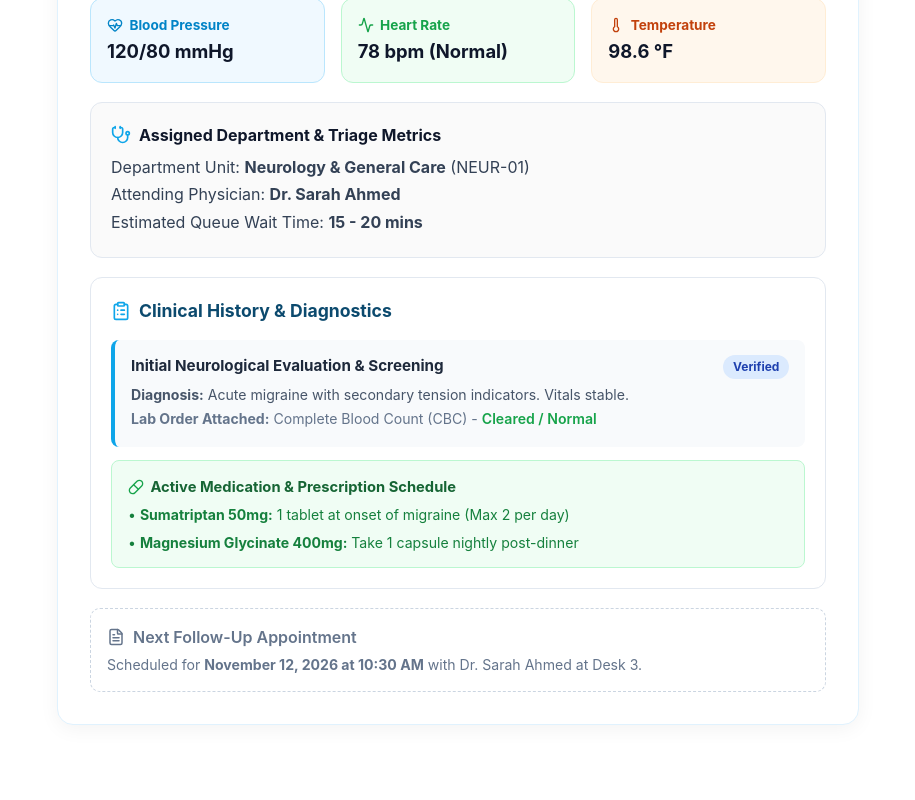
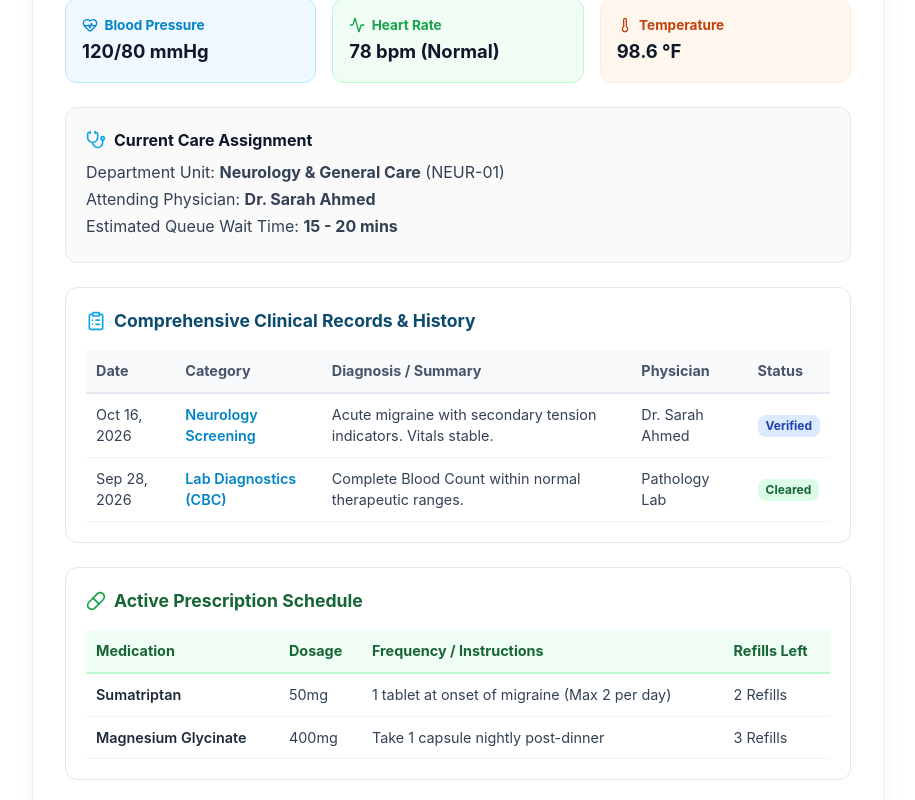
Before and after one commit to itxjiya26/hospital-management-system, a React (Vite) app: page /patient-dashboard in a window 1280 px wide. Shown: the part 260-1060 px from the top of the page, without its empty margins (182-1097 px from the left). Built offline with nearby package versions, Linux system fonts and the light colour scheme; no server answers.

Commit message:
Add structured tables for patient EHR history and active prescriptions

```diff
--- a/src/pages/PatientDashboard.jsx
+++ b/src/pages/PatientDashboard.jsx
@@ -1,7 +1,7 @@
 import { useState, useEffect } from "react";
 import axios from "axios";
 import { API_URL } from "../api";
-import { Activity, Clock, User, FileText, CheckCircle, ClipboardList, Pill, Stethoscope, HeartPulse, Thermometer, FileSpreadsheet } from "lucide-react";
+import { Activity, Clock, User, FileText, CheckCircle, ClipboardList, Pill, Stethoscope, HeartPulse, Thermometer } from "lucide-react";
 
 export default function PatientDashboard() {
   const [patientRecord, setPatientRecord] = useState({
@@ -26,7 +26,7 @@ export default function PatientDashboard() {
   }, []);
 
   return (
-    <div style={{ maxWidth: "850px", margin: "2rem auto", padding: "1.5rem" }}>
+    <div style={{ maxWidth: "900px", margin: "2rem auto", padding: "1.5rem" }}>
       <div style={{ backgroundColor: "#ffffff", borderRadius: "16px", padding: "2rem", border: "1px solid #e0f2fe", boxShadow: "0 4px 20px rgba(0,0,0,0.05)" }}>
 
         {/* Header */}
@@ -36,14 +36,14 @@ export default function PatientDashboard() {
           </div>
           <div>
             <h1 style={{ fontSize: "1.5rem", margin: 0, color: "#0c4a6e" }}>Patient Electronic Health Record (EHR)</h1>
-            <p style={{ margin: 0, color: "#64748b", fontSize: "0.9rem" }}>Patient Email: {patientEmail} | ID: #CRG-94821</p>
+            <p style={{ margin: 0, color: "#64748b", fontSize: "0.9rem" }}>Patient Email: {patientEmail} | Record ID: #CRG-94821</p>
           </div>
         </div>
 
-        <div style={{ display: "flex", flexDirection: "column", gap: "1.2rem" }}>
+        <div style={{ display: "flex", flexDirection: "column", gap: "1.5rem" }}>
 
-          {/* Quick Metrics & Vitals Grid */}
-          <div style={{ display: "grid", gridTemplateColumns: "repeat(auto-fit, minmax(180px, 1fr))", gap: "1rem" }}>
+          {/* Quick Vitals Grid */}
+          <div style={{ display: "grid", gridTemplateColumns: "repeat(auto-fit, minmax(200px, 1fr))", gap: "1rem" }}>
             <div style={{ backgroundColor: "#f0f9ff", padding: "1rem", borderRadius: "12px", border: "1px solid #bae6fd" }}>
               <div style={{ display: "flex", alignItems: "center", gap: "0.4rem", color: "#0284c7", fontSize: "0.85rem", fontWeight: "700", marginBottom: "0.2rem" }}>
                 <HeartPulse size={16} /> Blood Pressure
@@ -64,11 +64,11 @@ export default function PatientDashboard() {
             </div>
           </div>
 
-          {/* Current Care & Triage Status Card */}
+          {/* Department & Triage Summary */}
           <div style={{ backgroundColor: "#fafafa", padding: "1.25rem", borderRadius: "12px", border: "1px solid #e2e8f0" }}>
             <div style={{ display: "flex", alignItems: "center", gap: "0.5rem", color: "#0f172a", fontWeight: "700", marginBottom: "0.5rem" }}>
               <Stethoscope size={20} color="#0ea5e9" />
-              <span>Assigned Department & Triage Metrics</span>
+              <span>Current Care Assignment</span>
             </div>
             <p style={{ margin: "0.2rem 0", color: "#334155" }}>
               Department Unit: <strong>{patientRecord?.name}</strong> ({patientRecord?.code})
@@ -81,49 +81,84 @@ export default function PatientDashboard() {
             </p>
           </div>
 
-          {/* Precise Medical History & Lab Results */}
+          {/* 📋 Complete Medical Record Tables */}
           <div style={{ backgroundColor: "#ffffff", padding: "1.25rem", borderRadius: "12px", border: "1px solid #e2e8f0" }}>
             <div style={{ display: "flex", alignItems: "center", gap: "0.5rem", color: "#0c4a6e", fontWeight: "700", marginBottom: "1rem" }}>
               <ClipboardList color="#0ea5e9" size={20} />
-              <span style={{ fontSize: "1.1rem" }}>Clinical History & Diagnostics</span>
+              <span style={{ fontSize: "1.1rem" }}>Comprehensive Clinical Records & History</span>
             </div>
 
-            <div style={{ display: "flex", flexDirection: "column", gap: "0.85rem" }}>
-
-              {/* Consultation Record */}
-              <div style={{ padding: "0.9rem 1rem", backgroundColor: "#f8fafc", borderRadius: "8px", borderLeft: "4px solid #0ea5e9" }}>
-                <div style={{ display: "flex", justifyContent: "space-between", alignItems: "center", marginBottom: "0.3rem" }}>
-                  <span style={{ fontWeight: "700", color: "#1e293b", fontSize: "0.95rem" }}>
-                    Initial Neurological Evaluation & Screening
-                  </span>
-                  <span style={{ backgroundColor: "#dbeafe", color: "#1e40af", padding: "0.2rem 0.6rem", borderRadius: "12px", fontSize: "0.75rem", fontWeight: "700" }}>
-                    Verified
-                  </span>
-                </div>
-                <p style={{ margin: "0.2rem 0", fontSize: "0.88rem", color: "#475569" }}>
-                  <strong>Diagnosis:</strong> Acute migraine with secondary tension indicators. Vitals stable.
-                </p>
-                <p style={{ margin: "0.2rem 0", fontSize: "0.88rem", color: "#64748b" }}>
-                  <strong>Lab Order Attached:</strong> Complete Blood Count (CBC) - <span style={{ color: "#16a34a", fontWeight: "600" }}>Cleared / Normal</span>
-                </p>
-              </div>
-
-              {/* Precise Active Prescriptions */}
-              <div style={{ padding: "0.9rem 1rem", backgroundColor: "#f0fdf4", borderRadius: "8px", border: "1px solid #bbf7d0" }}>
-                <div style={{ display: "flex", alignItems: "center", gap: "0.4rem", color: "#166534", fontWeight: "700", marginBottom: "0.4rem", fontSize: "0.92rem" }}>
-                  <Pill color="#16a34a" size={16} />
-                  <span>Active Medication & Prescription Schedule</span>
-                </div>
-                <div style={{ display: "flex", flexDirection: "column", gap: "0.4rem", fontSize: "0.88rem", color: "#15803d" }}>
-                  <div>• <strong>Sumatriptan 50mg:</strong> 1 tablet at onset of migraine (Max 2 per day)</div>
-                  <div>• <strong>Magnesium Glycinate 400mg:</strong> Take 1 capsule nightly post-dinner</div>
-                </div>
-              </div>
-
+            <div style={{ overflowX: "auto" }}>
+              <table style={{ width: "100%", borderCollapse: "collapse", textAlign: "left", fontSize: "0.9rem" }}>
+                <thead>
+                  <tr style={{ backgroundColor: "#f8fafc", borderBottom: "2px solid #e2e8f0", color: "#475569" }}>
+                    <th style={{ padding: "10px" }}>Date</th>
+                    <th style={{ padding: "10px" }}>Category</th>
+                    <th style={{ padding: "10px" }}>Diagnosis / Summary</th>
+                    <th style={{ padding: "10px" }}>Physician</th>
+                    <th style={{ padding: "10px" }}>Status</th>
+                  </tr>
+                </thead>
+                <tbody>
+                  <tr style={{ borderBottom: "1px solid #f1f5f9" }}>
+                    <td style={{ padding: "10px", color: "#334155" }}>Oct 16, 2026</td>
+                    <td style={{ padding: "10px", fontWeight: "600", color: "#0284c7" }}>Neurology Screening</td>
+                    <td style={{ padding: "10px", color: "#334155" }}>Acute migraine with secondary tension indicators. Vitals stable.</td>
+                    <td style={{ padding: "10px", color: "#334155" }}>Dr. Sarah Ahmed</td>
+                    <td style={{ padding: "10px" }}>
+                      <span style={{ backgroundColor: "#dbeafe", color: "#1e40af", padding: "0.2rem 0.5rem", borderRadius: "8px", fontSize: "0.75rem", fontWeight: "700" }}>Verified</span>
+                    </td>
+                  </tr>
+                  <tr style={{ borderBottom: "1px solid #f1f5f9" }}>
+                    <td style={{ padding: "10px", color: "#334155" }}>Sep 28, 2026</td>
+                    <td style={{ padding: "10px", fontWeight: "600", color: "#0284c7" }}>Lab Diagnostics (CBC)</td>
+                    <td style={{ padding: "10px", color: "#334155" }}>Complete Blood Count within normal therapeutic ranges.</td>
+                    <td style={{ padding: "10px", color: "#334155" }}>Pathology Lab</td>
+                    <td style={{ padding: "10px" }}>
+                      <span style={{ backgroundColor: "#dcfce7", color: "#166534", padding: "0.2rem 0.5rem", borderRadius: "8px", fontSize: "0.75rem", fontWeight: "700" }}>Cleared</span>
+                    </td>
+                  </tr>
+                </tbody>
+              </table>
             </div>
           </div>
 
-          {/* Instructions */}
+          {/* 💊 Active Prescriptions Table */}
+          <div style={{ backgroundColor: "#ffffff", padding: "1.25rem", borderRadius: "12px", border: "1px solid #e2e8f0" }}>
+            <div style={{ display: "flex", alignItems: "center", gap: "0.5rem", color: "#166534", fontWeight: "700", marginBottom: "1rem" }}>
+              <Pill color="#16a34a" size={20} />
+              <span style={{ fontSize: "1.1rem" }}>Active Prescription Schedule</span>
+            </div>
+
+            <div style={{ overflowX: "auto" }}>
+              <table style={{ width: "100%", borderCollapse: "collapse", textAlign: "left", fontSize: "0.9rem" }}>
+                <thead>
+                  <tr style={{ backgroundColor: "#f0fdf4", borderBottom: "2px solid #bbf7d0", color: "#166534" }}>
+                    <th style={{ padding: "10px" }}>Medication</th>
+                    <th style={{ padding: "10px" }}>Dosage</th>
+                    <th style={{ padding: "10px" }}>Frequency / Instructions</th>
+                    <th style={{ padding: "10px" }}>Refills Left</th>
+                  </tr>
+                </thead>
+                <tbody>
+                  <tr style={{ borderBottom: "1px solid #f1f5f9" }}>
+                    <td style={{ padding: "10px", fontWeight: "600", color: "#1e293b" }}>Sumatriptan</td>
+                    <td style={{ padding: "10px", color: "#334155" }}>50mg</td>
+                    <td style={{ padding: "10px", color: "#334155" }}>1 tablet at onset of migraine (Max 2 per day)</td>
+                    <td style={{ padding: "10px", color: "#334155" }}>2 Refills</td>
+                  </tr>
+                  <tr style={{ borderBottom: "1px solid #f1f5f9" }}>
+                    <td style={{ padding: "10px", fontWeight: "600", color: "#1e293b" }}>Magnesium Glycinate</td>
+                    <td style={{ padding: "10px", color: "#334155" }}>400mg</td>
+                    <td style={{ padding: "10px", color: "#334155" }}>Take 1 capsule nightly post-dinner</td>
+                    <td style={{ padding: "10px", color: "#334155" }}>3 Refills</td>
+                  </tr>
+                </tbody>
+              </table>
+            </div>
+          </div>
+
+          {/* Follow-up Note */}
           <div style={{ padding: "1rem", backgroundColor: "#fff", border: "1px dashed #cbd5e1", borderRadius: "10px" }}>
             <div style={{ display: "flex", alignItems: "center", gap: "0.5rem", color: "#64748b", fontWeight: "600", marginBottom: "0.3rem" }}>
               <FileText size={18} />
```
